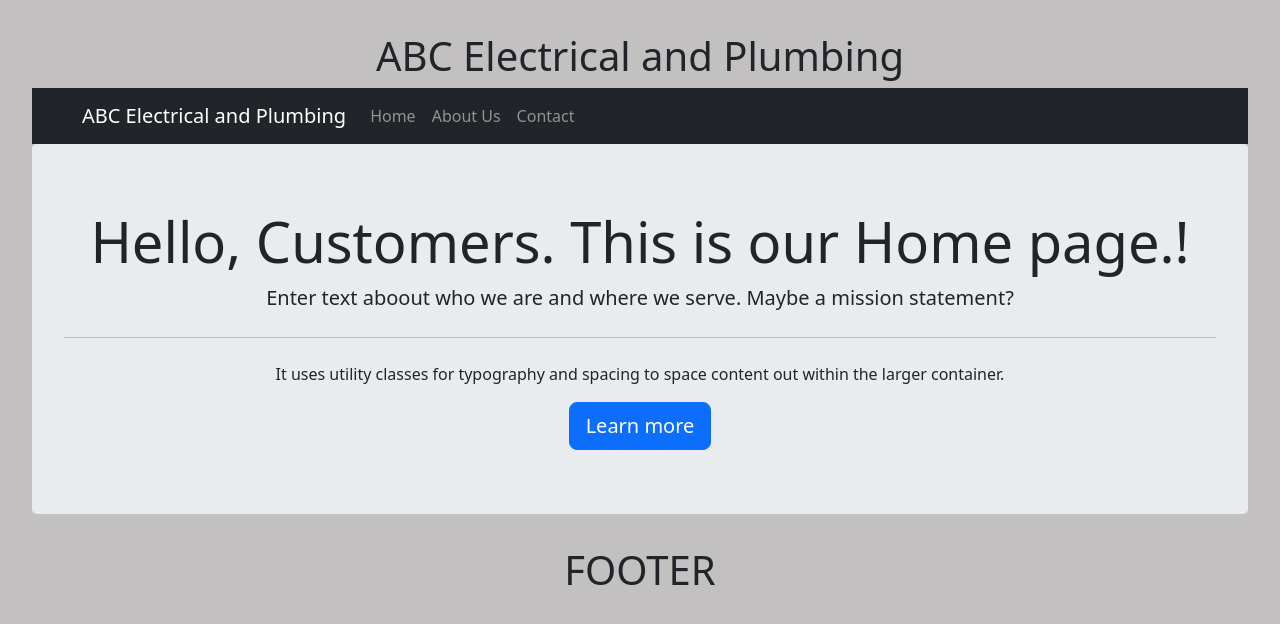
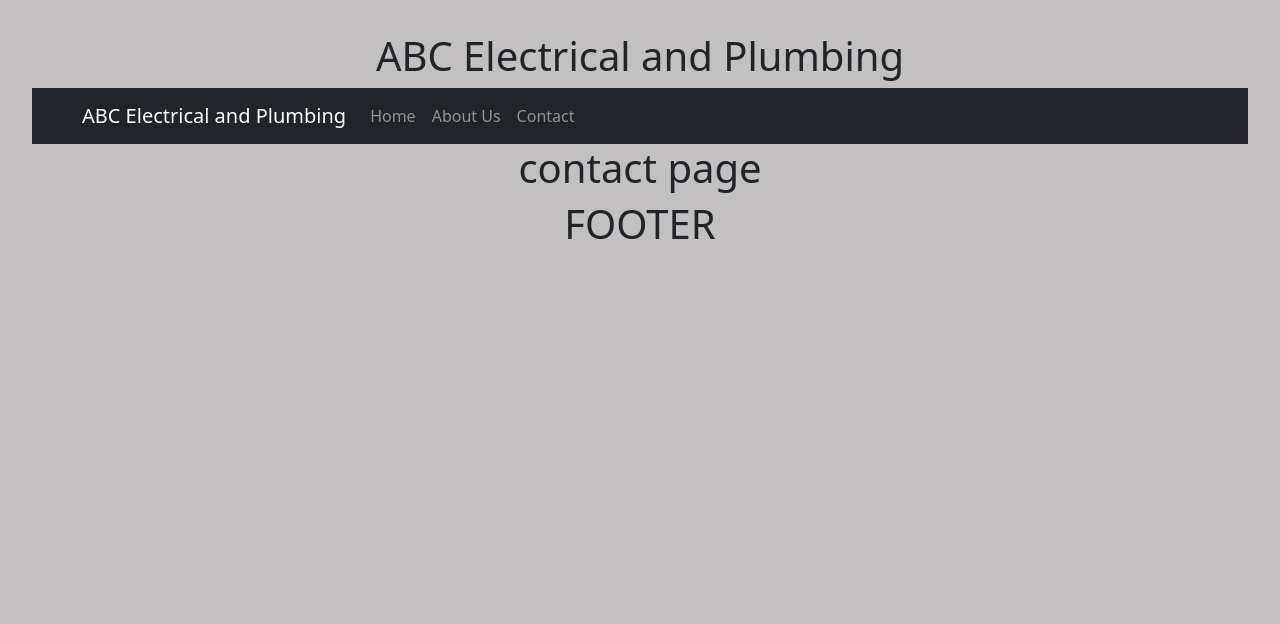
Before and after one commit to mitchalejo94/plumber_project, a React (Vite) app: page /contact in a window 1280 px wide. Shown: the top 624 px of the page. Built offline with nearby package versions, Linux system fonts and the light colour scheme.

Commit message:
Fixed:added contact page and fixed the route paths

```diff
--- a/package.json
+++ b/package.json
@@ -14,7 +14,8 @@
     "bootstrap": "^5.3.2",
     "react": "^18.2.0",
     "react-bootstrap": "^2.9.1",
-    "react-dom": "^18.2.0"
+    "react-dom": "^18.2.0",
+    "react-router-dom": "^6.18.0"
   },
   "devDependencies": {
     "@types/react": "^18.2.15",
--- a/src/App.jsx
+++ b/src/App.jsx
@@ -1,30 +1,28 @@
 import "bootstrap/dist/css/bootstrap.min.css";
-import React, { useState } from "react";
+import { BrowserRouter as Router, Route, Routes } from "react-router-dom";
 import Header from "./components/header/Header";
 import Home from "./components/home/Home";
 import Footer from "./components/footer/Footer";
 import NavigationBar from "./components/NavigationBar";
 import About from "./components/about/About";
+import Contact from "./components/contact/contact";
 import "./scss/main.scss";
 import "./App.css";
 
 function App() {
-  const [mainSection, setMainSection] = useState("home");
-  const toggleSection = (section) => {
-    setMainSection(section);
-  };
-
   return (
-    <>
-      <Header />
-      <NavigationBar />
-      {mainSection === "home" && <Home />}
-      {mainSection === "about" && <About />}
-      {/* {currentSection === "contact" && <Contact />} */}
-      {/* <Home />
-      <About /> */}
-      <Footer />
-    </>
+    <Router>
+      <>
+        <Header />
+        <NavigationBar />
+        <Routes>
+          <Route path="/" element={<Home />} />
+          <Route path="/about" element={<About />} />
+          <Route path="/contact" element={<Contact />} />
+        </Routes>
+        <Footer />
+      </>
+    </Router>
   );
 }
 
--- a/src/components/NavigationBar.jsx
+++ b/src/components/NavigationBar.jsx
@@ -15,9 +15,9 @@ const NavigationBar = () => {
         <Navbar.Toggle aria-controls="basic-navbar-nav" />
         <Navbar.Collapse id="basic-navbar-nav">
           <Nav className="me-auto">
-            <Nav.Link href="#home">Home</Nav.Link>
+            <Nav.Link href="/">Home</Nav.Link>
             <Nav.Link href="/about">About Us</Nav.Link>
-            <Nav.Link href="#link">Contact</Nav.Link>
+            <Nav.Link href="/contact">Contact</Nav.Link>
           </Nav>
         </Navbar.Collapse>
       </Container>
--- /dev/null
+++ b/src/components/contact/Contact.jsx
@@ -0,0 +1,9 @@
+import "./contact.css";
+const Contact = () => {
+  return (
+    <div id="footer">
+      <h1 id="">contact page</h1>
+    </div>
+  );
+};
+export default Contact;
```
Also changed, not shown: src/components/contact/contact.css (added), 1 other file (tests, documents, lock files or other folders).
